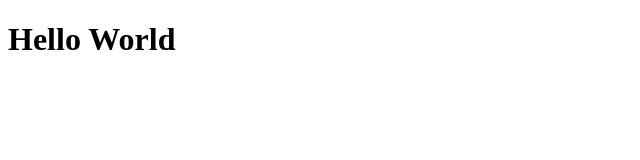
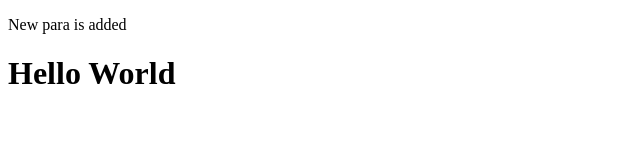
Before and after one commit to sanuk2424/eps_nepal_2020, a plain HTML site: page index.html in a window 1280 px wide. Shown: the whole page, without its empty margins (0-640 px from the left). Drawn offline with Linux system fonts and the light colour scheme.

Commit message:
Update index.html

```diff
--- a/index.html
+++ b/index.html
@@ -2,6 +2,8 @@
 <html>
 <head>
 	<title>Index Page</title>
+
+<p>New para is added</p>
 </head>
 <body>
 <h1>Hello World</h1>
```
